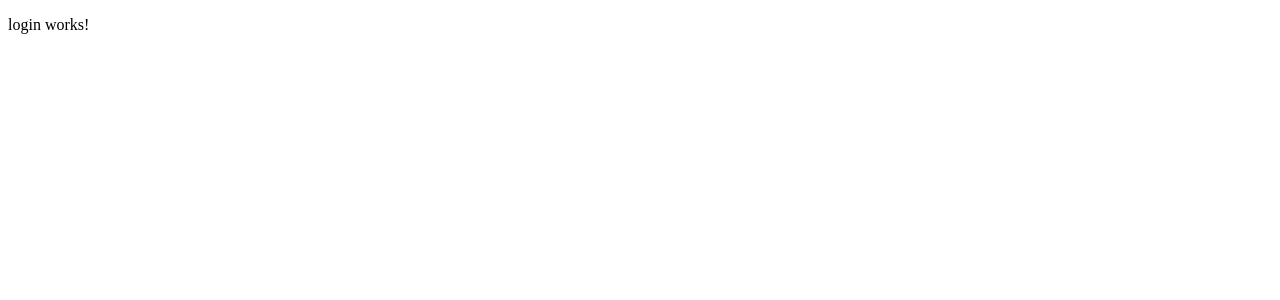
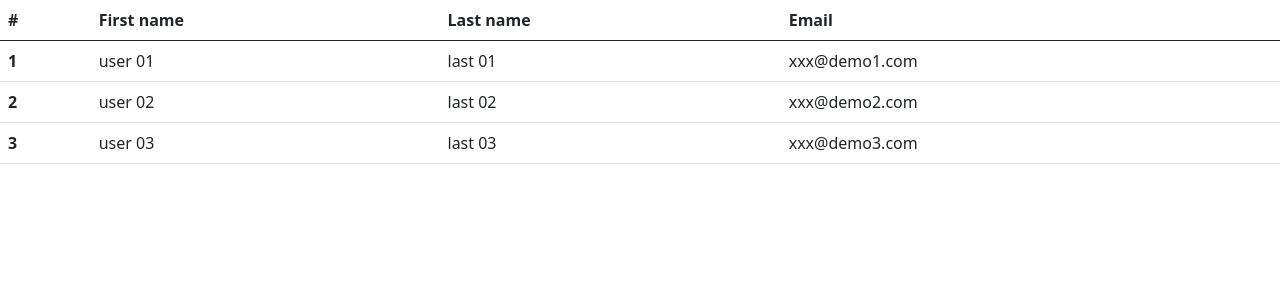
Before and after one commit to Oammiiime/angular-workshop, an Angular app: page / in a window 1280 px wide. Shown: the top 300 px of the page. Built offline with nearby package versions, Linux system fonts and the light colour scheme.

Commit message:
table user list

```diff
--- a/src/app/login/login.component.html
+++ b/src/app/login/login.component.html
@@ -1 +1,19 @@
-<p>login works!</p>
+
+<table class="table">
+    <thead>
+      <tr>
+        <th scope="col">#</th>
+        <th scope="col">First name</th>
+        <th scope="col">Last name</th>
+        <th scope="col">Email</th>
+      </tr>
+    </thead>
+    <tbody>
+      <tr *ngFor="let u of users">
+        <th scope="row">{{u.id}}</th>
+        <td>{{u.firstName}}</td>
+        <td>{{u.lastName}}</td>
+        <td>{{u.email}}</td>
+      </tr>
+    </tbody>
+  </table>
--- a/src/app/login/login.component.ts
+++ b/src/app/login/login.component.ts
@@ -1,5 +1,5 @@
 import { Component, OnInit } from '@angular/core';
-
+import { User } from '../models/user';
 @Component({
   selector: 'app-login',
   templateUrl: './login.component.html',
@@ -7,9 +7,16 @@
 })
 export class LoginComponent implements OnInit {
 
-  constructor() { }
+  users: User[] = [];
+
+  constructor() {
+  }
 
   ngOnInit(): void {
+    this.users = [
+      new User(1, 'user 01', 'last 01', 'xxx@demo1.com'),
+      new User(2, 'user 02', 'last 02', 'xxx@demo2.com'),
+      new User(3, 'user 03', 'last 03', 'xxx@demo3.com'),
+    ];
   }
-
 }
--- /dev/null
+++ b/src/app/models/user.ts
@@ -0,0 +1,4 @@
+export class User {
+    constructor(public id: number, public firstName: string, public lastName: string, public email: string) {
+    }
+  }
--- a/src/index.html
+++ b/src/index.html
@@ -6,6 +6,8 @@
   <base href="/">
   <meta name="viewport" content="width=device-width, initial-scale=1">
   <link rel="icon" type="image/x-icon" href="favicon.ico">
+  <link href="https://cdn.jsdelivr.net/npm/bootstrap@5.0.0-beta3/dist/css/bootstrap.min.css" rel="stylesheet" integrity="sha384-eOJMYsd53ii+scO/bJGFsiCZc+5NDVN2yr8+0RDqr0Ql0h+rP48ckxlpbzKgwra6" crossorigin="anonymous">
+
 </head>
 <body>
   <app-login></app-login>
```
Also changed, not shown: 1 other file (tests, documents, lock files or other folders).
